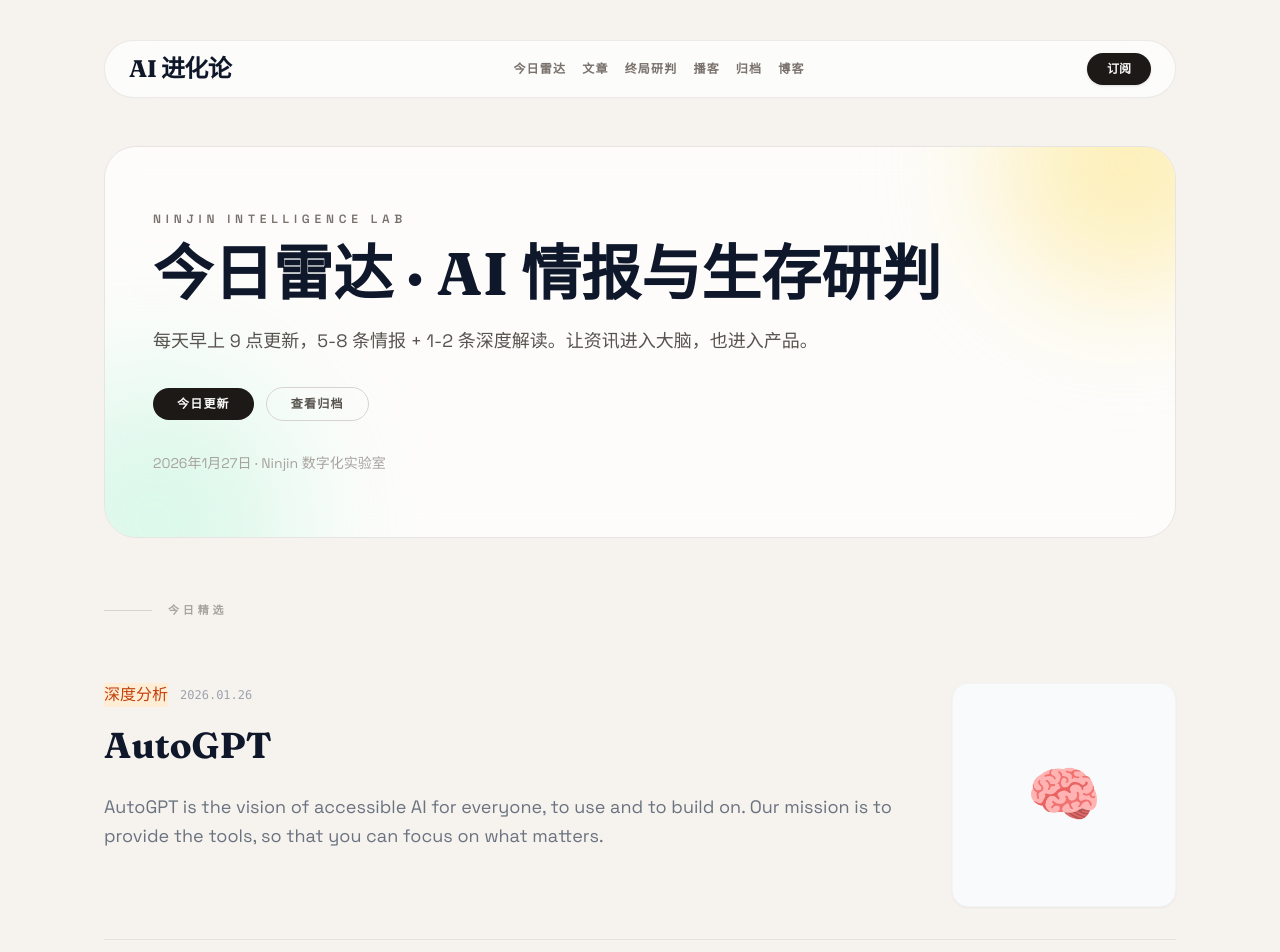
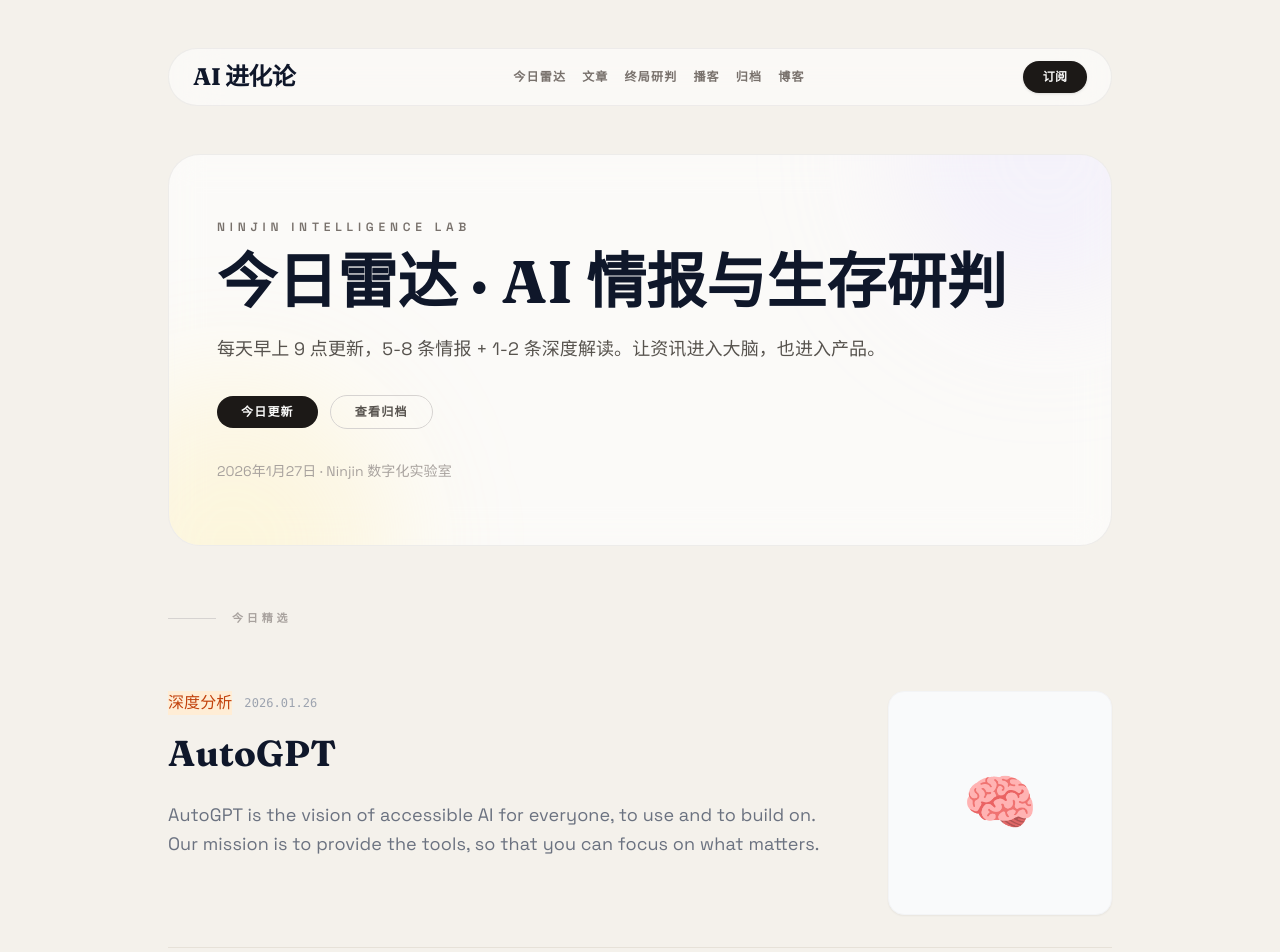
Before and after one commit to NinJinHZ/company-dashboard, a website: page index.html in a window 1280 px wide. Shown: the top 952 px of the page. Drawn offline with nearby package versions, Linux system fonts and the light colour scheme.

Commit message:
ui: refine warm paper theme for more comfortable reading

```diff
--- a/index.html
+++ b/index.html
@@ -21,9 +21,9 @@
                             500: '#64748b'
                         },
                         paper: {
-                            50: '#fbfaf7',
-                            100: '#f6f3ee',
-                            200: '#ece7df'
+                            50: '#faf7f2',
+                            100: '#f4f1eb',
+                            200: '#e9e3d9'
                         },
                         accent: {
                             600: '#ea580c',
@@ -51,12 +51,13 @@
         @import url('https://fonts.googleapis.com/css2?family=Fraunces:wght@500;700&family=Space+Grotesk:wght@400;500;600;700&display=swap');
 
         :root{
-            --bg: #f6f3ee;
+            /* Jimi-inspired warm paper */
+            --bg: #f4f1eb;
             --text: #0f172a;
             --muted: #475569;
-            --border: #e7e1d9;
-            --card: rgba(255, 255, 255, 0.76);
-            --ring: rgba(15, 23, 42, 0.14);
+            --border: #e6e1d8;
+            --card: rgba(255, 255, 255, 0.66);
+            --ring: rgba(15, 23, 42, 0.16);
         }
 
         body {
@@ -66,6 +67,7 @@
             scroll-behavior: smooth;
             -webkit-font-smoothing: antialiased;
             text-rendering: optimizeLegibility;
+            letter-spacing: 0.005em;
         }
         h1, h2, h3, .serif { font-family: 'Fraunces', serif; }
 
@@ -76,7 +78,7 @@
             transition: background 0.2s, transform 0.2s, border-color 0.2s;
         }
         @media (min-width: 768px) { .post-card { padding: 32px 0; } }
-        .post-card:hover { background-color: #fff7ed; border-color: #dfd6cb; }
+        .post-card:hover { background-color: rgba(255, 255, 255, 0.55); border-color: #d9d1c6; }
 
         .badge {
             font-size: 0.65rem;
@@ -104,10 +106,10 @@
 </head>
 <body class="min-h-screen">
 
-    <div class="max-w-6xl mx-auto px-4 sm:px-6 lg:px-10 py-8 sm:py-10">
+    <div class="max-w-5xl mx-auto px-4 sm:px-6 lg:px-10 py-10 sm:py-12">
 
         <!-- Sticky nav (less "webpage", more "dashboard") -->
-        <nav class="sticky top-4 z-40 mb-12 rounded-full border border-stone-200/80 bg-white/70 backdrop-blur-xl shadow-soft px-4 sm:px-6 py-3">
+        <nav class="sticky top-4 z-40 mb-12 rounded-full border border-stone-200/70 bg-white/55 backdrop-blur-xl shadow-soft px-4 sm:px-6 py-3">
             <div class="flex flex-wrap items-center justify-between gap-4">
                 <div class="text-xl sm:text-2xl font-semibold serif tracking-tight">AI 进化论</div>
 
@@ -147,9 +149,9 @@
         </div>
 
         <header class="mb-16">
-            <div class="relative overflow-hidden rounded-[32px] border border-stone-200 glass-card shadow-soft2">
-                <div class="absolute -right-20 -top-28 h-64 w-64 rounded-full bg-amber-200/60 blur-3xl"></div>
-                <div class="absolute -left-24 -bottom-32 h-72 w-72 rounded-full bg-emerald-200/40 blur-3xl"></div>
+            <div class="relative overflow-hidden rounded-[32px] border border-stone-200/70 glass-card shadow-soft2">
+                <div class="absolute -right-24 -top-40 h-80 w-80 rounded-full bg-violet-200/25 blur-3xl"></div>
+                <div class="absolute -left-24 -bottom-40 h-80 w-80 rounded-full bg-amber-200/25 blur-3xl"></div>
                 <div class="relative px-8 py-12 md:px-12 md:py-16">
                     <p class="text-xs font-semibold tracking-[0.4em] uppercase text-stone-500 mb-4">Ninjin Intelligence Lab</p>
                     <h1 class="text-3xl sm:text-4xl md:text-6xl font-bold serif mb-6">今日雷达 · AI 情报与生存研判</h1>
```
